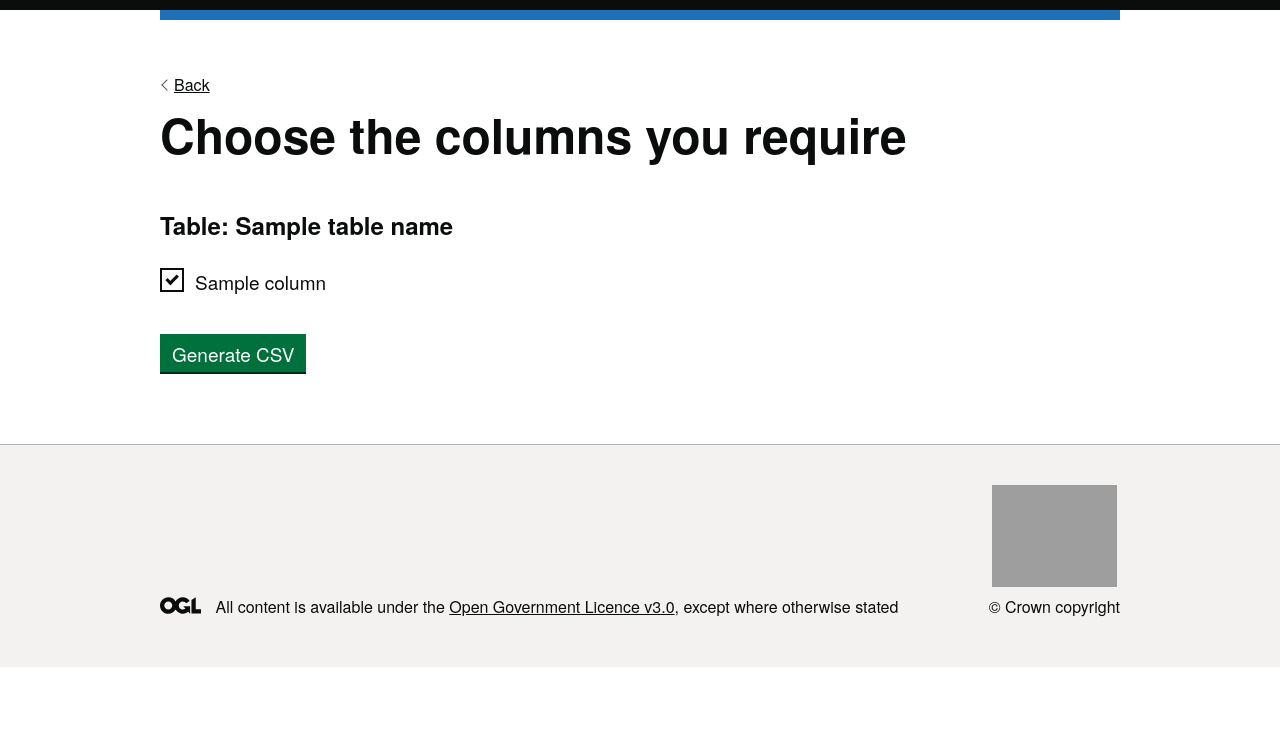
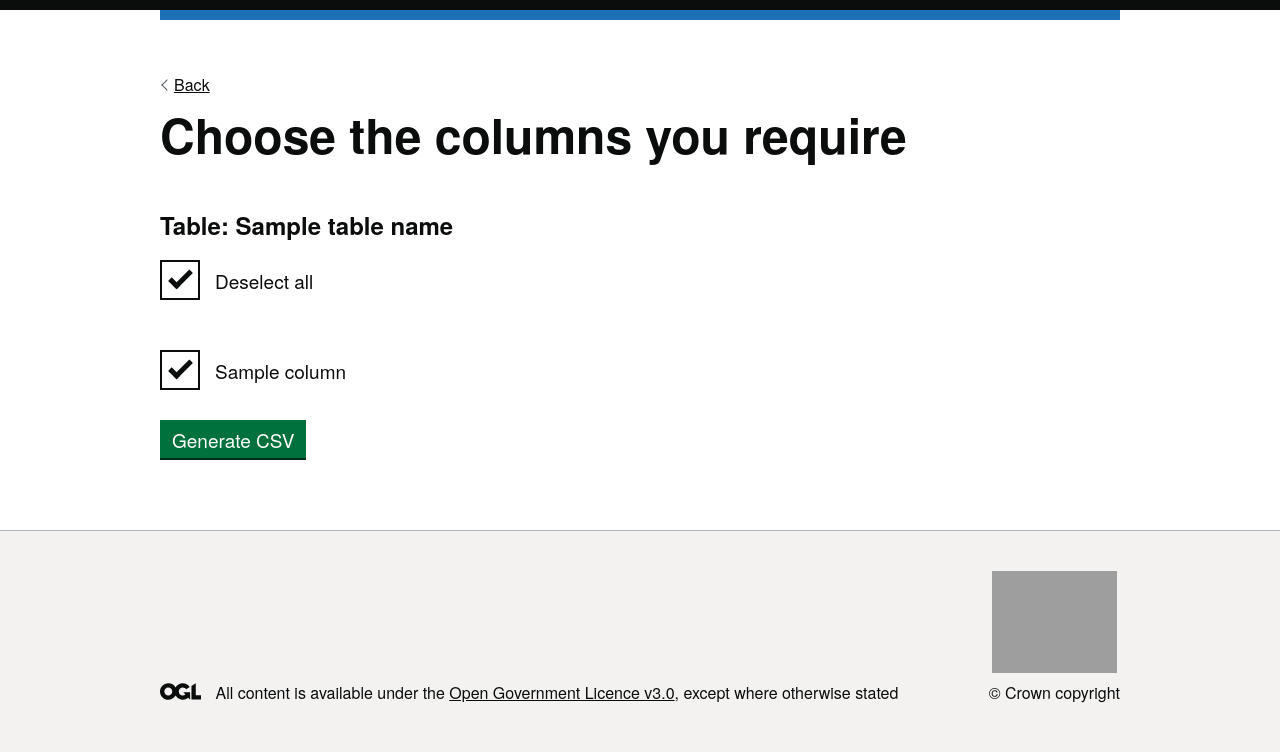
Before and after one commit to uktrade/public-data-api, a Flask app: template templates/generate_csv_columns.html in a window 1280 px wide. Shown: the top 752 px of the page. Run offline with Flask 2, Linux system fonts and the light colour scheme; the template is opened without the code that fills it: most values are stand-ins (such as "Sample title", 1, 10 or a date in 2020); grey boxes are pictures that could not be loaded.

Commit message:
feature: add select/deselect all button

```diff
--- a/templates/base.html
+++ b/templates/base.html
@@ -51,6 +51,7 @@
     </script>
     <script>
       window.GOVUKFrontend.initAll()
+      {% block script %}{% endblock %}
     </script>
 </body>
 </html>
--- a/templates/generate_csv_columns.html
+++ b/templates/generate_csv_columns.html
@@ -10,12 +10,18 @@
     <fieldset class="govuk-fieldset">
         <form method="GET">
             <input type="hidden" name="submit" value="1" />
+            <input type="hidden" name="download" value="1" />
             {% for column_name, value in filters.items() %}
                 <input type="hidden" name="{{ column_name }}" value="{{ value }}" />
             {% endfor %}
-            <input class="govuk-checkboxes__input" />
             <div class="govuk-form-group">
-                <div class="govuk-checkboxes govuk-checkboxes--small">
+                <div class="govuk-checkboxes govuk-checkboxes">
+                    <div class="govuk-checkboxes__item govuk-body govuk-!-margin-bottom-8">
+                        <input class="govuk-checkboxes__input" id="select_all" type="checkbox" checked onClick="toggle(this)"/>
+                        <label class="govuk-label govuk-checkboxes__label" id="select_all_label" for="select_all">
+                            Deselect all
+                        </label>
+                    </div>
                     {% for column, description, _ in columns %}
                     <div class="govuk-checkboxes__item">
                         <input class="govuk-checkboxes__input" id="{{ column }}" name="select_columns" type="checkbox" checked value="{{ column }}">
@@ -32,3 +38,18 @@
         </form>
     </fieldset>
 {% endblock %}
+
+
+{% block script %}
+    function toggle(source) {
+        checkboxes = document.getElementsByName('select_columns');
+        for(var i=0, n=checkboxes.length;i<n;i++) {
+            checkboxes[i].checked = source.checked;
+        }
+        if(document.getElementById('select_all_label').innerHTML == 'Select all') {
+            document.getElementById('select_all_label').innerHTML = 'Deselect all'
+        } else {
+            document.getElementById('select_all_label').innerHTML = 'Select all'
+        }
+    }
+{% endblock %}
--- a/templates/generate_csv_filters.html
+++ b/templates/generate_csv_filters.html
@@ -22,9 +22,12 @@
                     <input class="govuk-input govuk-!-width-one-half" id="{{ name }}" name="{{ name }}" value="{% if filters.get(name) %}{{ filters.get(name) }}{%  endif %}" type="text">
                 </div>
             {% endfor %}
-            <button class="govuk-button" data-module="govuk-button">
+            <button class="govuk-button govuk-!-margin-right-1" data-module="govuk-button">
                 Continue
             </button>
+            <button class="govuk-button govuk-button--secondary" type="button" onClick="location.href = '{{ reset_url }}';" data-module="govuk-button">
+                Reset filters
+              </button>
         </form>
     </fieldset>
 {% endblock %}
```
Also changed, not shown: app.py (+7 -2 lines).
